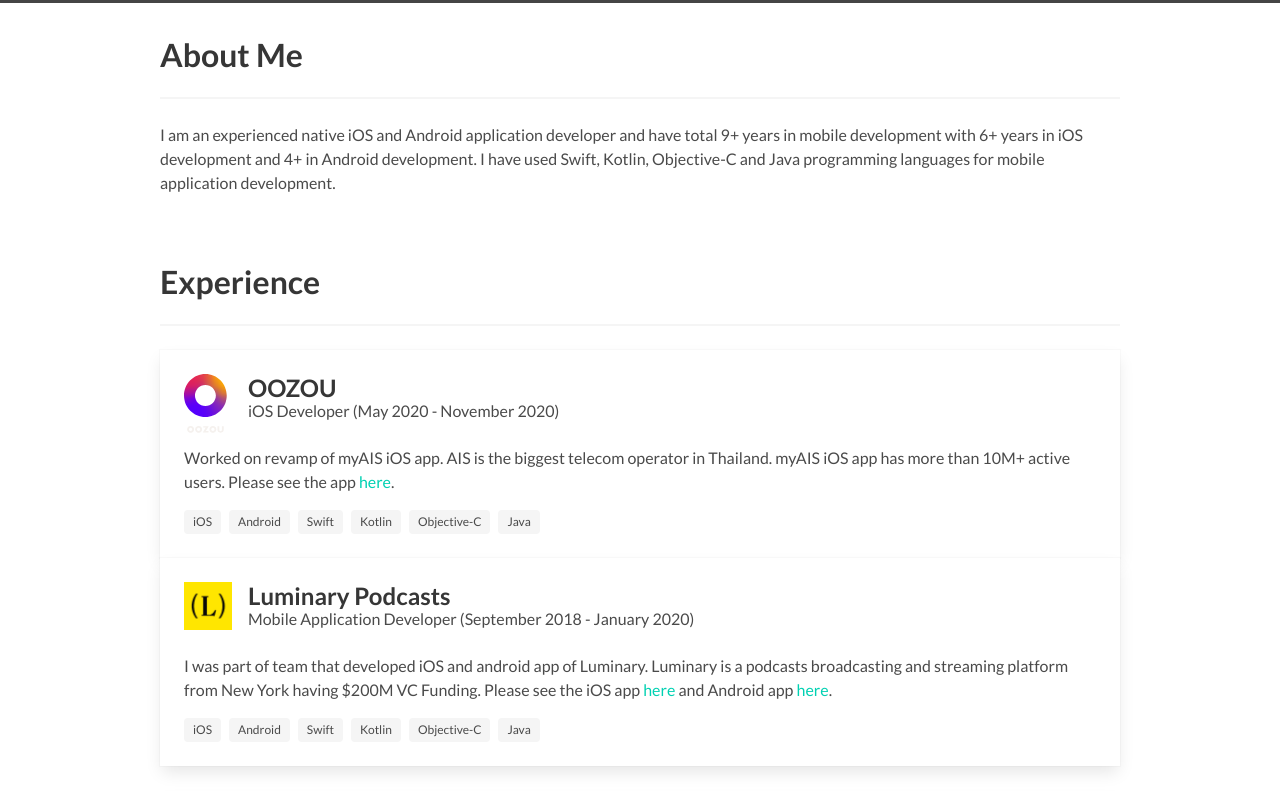
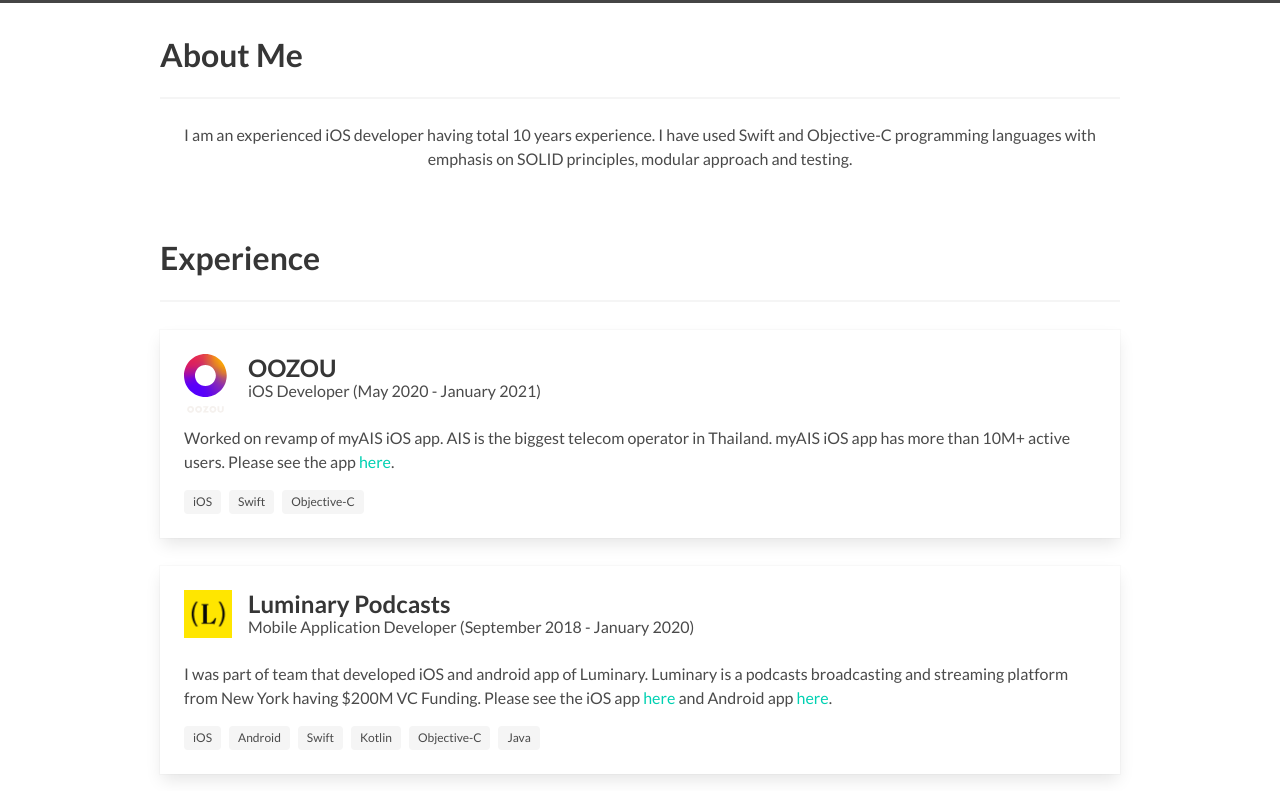
Before and after one commit to khurram18/khurram18.github.io, a plain HTML site: page index.html in a window 1280 px wide. Shown: the part 440-1231 px from the top of the page. Drawn offline with Linux system fonts and the light colour scheme.

Commit message:
Update portfolio

```diff
--- a/index.html
+++ b/index.html
@@ -133,7 +133,7 @@
     <div class="container">
       <h1 class="title">About Me</h1>
       <hr />
-      <p>I am an experienced native iOS and Android application developer and have total 9+ years in mobile development with 6+ years in iOS development and 4+ in Android development. I have used Swift, Kotlin, Objective-C and Java programming languages for mobile application development.</p>
+      <p><center>I am an experienced iOS developer having total 10 years experience. I have used Swift and Objective-C programming languages with emphasis on SOLID principles, modular approach and testing.</center></p>
     </div>
   </section>
 
@@ -142,7 +142,7 @@
       <h1 class="title">Experience</h1>
       <hr />
       <!--  Oozou -->
-      <div class="card">
+      <div class="card card-gap">
         <div class="card-content">
           <div class="media">
             <div class="media-left">
@@ -156,24 +156,21 @@
               </a>
 
               <p class="subtitle is-6">iOS Developer (<time datetime="2020-05">May 2020</time> - <time
-                  datetime="2020-11">November 2020</time>)</p>
+                  datetime="2021-01">January 2021</time>)</p>
             </div>
           </div>
           <div class="content">
             <p>Worked on revamp of myAIS iOS app. AIS is the biggest telecom operator in Thailand. myAIS iOS app has more than 10M+ active users. Please see the app <a href="https://apple.co/2PF0cFl" target="_blank" >here</a>.</p>
             <div class="tags">
               <span class="tag">iOS</span>
-              <span class="tag">Android</span>
               <span class="tag">Swift</span>
-              <span class="tag">Kotlin</span>
               <span class="tag">Objective-C</span>
-              <span class="tag">Java</span>
             </div>
           </div>
         </div>
       </div>
       <!--  Luminary -->
-      <div class="card">
+      <div class="card card-gap">
         <div class="card-content">
           <div class="media">
             <div class="media-left">
@@ -332,7 +329,7 @@
         </div>
       </div>
 
-      <!--  Open Source -->
+      <!--  Others -->
       <div class="card card-gap">
         <div class="card-content">
           <div class="media">
@@ -368,6 +365,7 @@
       <div class="tile is-ancestor">
         <div class="tile is-vertical is-12">
           <div class="tile">
+
             <div class="tile is-parent">
               <article class="tile is-child notification">
                 <p class="title">Luminary</p>
@@ -376,6 +374,7 @@
                 </figure>
               </article>
             </div>
+
             <div class="tile is-parent">
               <article class="tile is-child notification">
                 <p class="title">Glo Bible</p>
@@ -384,6 +383,7 @@
                 </figure>
               </article>
             </div>
+
             <div class="tile is-parent">
               <article class="tile is-child notification">
                 <p class="title">Pixomatic</p>
@@ -392,6 +392,7 @@
                 </figure>
               </article>
             </div>
+
           </div>
         </div>
       </div>
```
Also changed, not shown: 1 other file.
